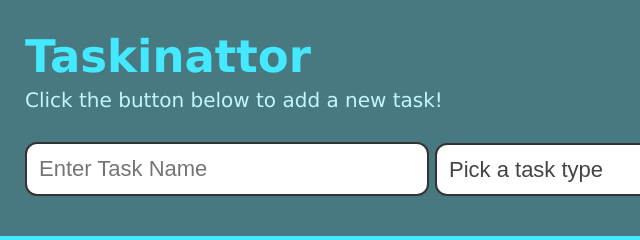
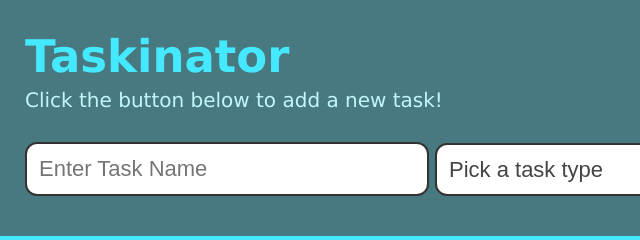
Before and after one commit to rhazama/Taskinator, a plain HTML site: page index.html in a window 1280 px wide. Shown: the top 240 px of the page, 0-640 px from the left. Drawn offline with Linux system fonts and the light colour scheme.

Commit message:
editing readme file

```diff
--- a/index.html
+++ b/index.html
@@ -11,7 +11,7 @@
 
 <body>
     <header>
-        <h1 class="page-title">Taskinattor</h1>
+        <h1 class="page-title">Taskinator</h1>
         <p>Click the button below to add a new task!</p>
         <form id="task-form">
             <div class="form-group">
```
Also changed, not shown: taskinatorScreenshot.png (added), 1 other file.
